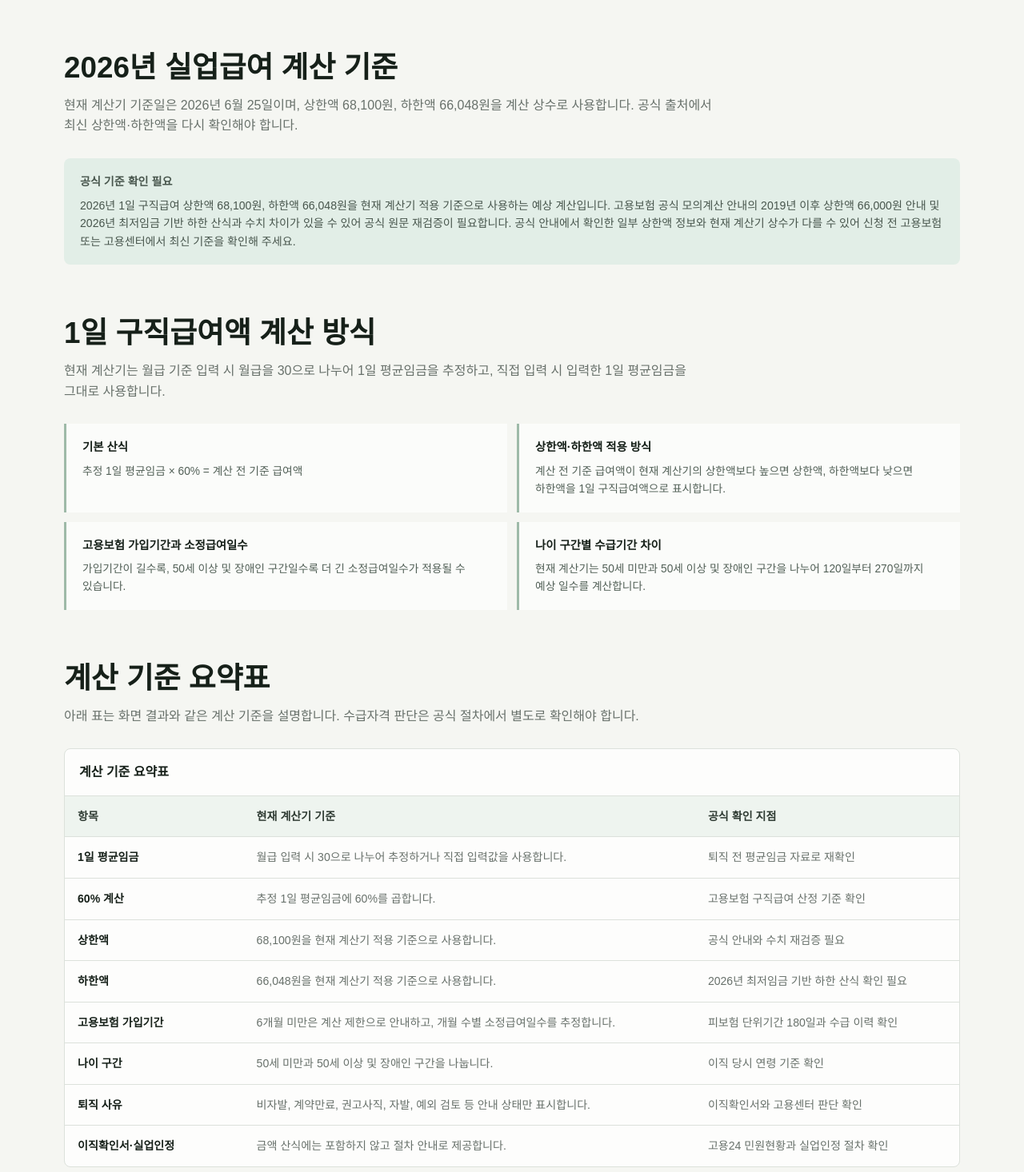
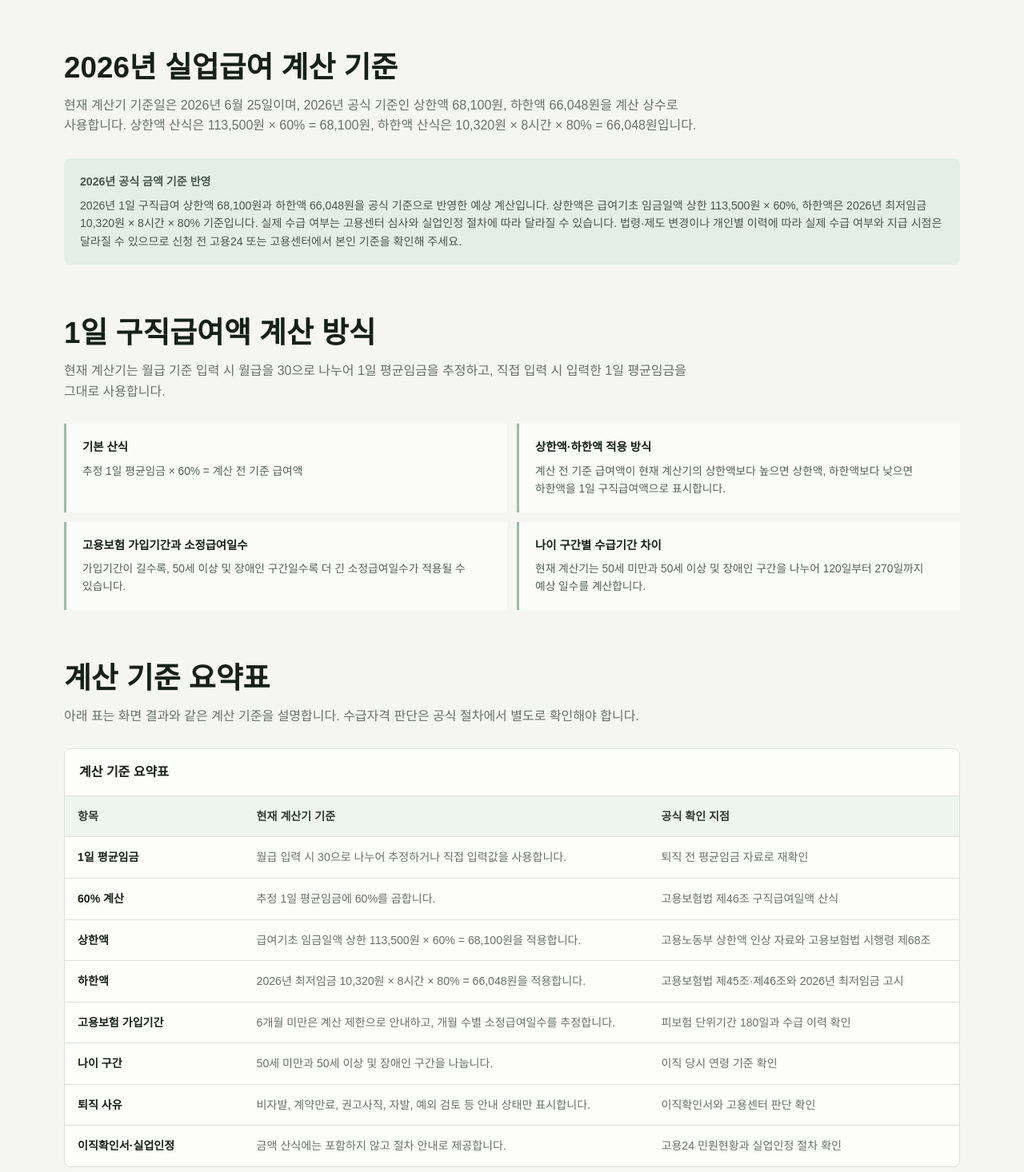
Before and after one commit to JulGi-Park/integrated-calculator, a Next.js app: page /calculators/unemployment in a window 1280 px wide. Shown: the part 2404-3870 px from the top of the page at 80% size. Built offline with nearby package versions, Linux system fonts and the light colour scheme.

Commit message:
fix: confirm unemployment benefit policy basis

```diff
--- a/components/calculators/UnemploymentContent.tsx
+++ b/components/calculators/UnemploymentContent.tsx
@@ -62,11 +62,11 @@ export function UnemploymentContent() {
           <p>{unemploymentBasisSummary}</p>
         </div>
         <aside className={styles.policyNotice} aria-label="공식 기준 재확인 안내">
-          <strong>공식 기준 확인 필요</strong>
+          <strong>2026년 공식 금액 기준 반영</strong>
           <p>
-            {UNEMPLOYMENT_POLICY_2026.sourceNote} 공식 안내에서 확인한 일부
-            상한액 정보와 현재 계산기 상수가 다를 수 있어 신청 전 고용보험 또는
-            고용센터에서 최신 기준을 확인해 주세요.
+            {UNEMPLOYMENT_POLICY_2026.sourceNote} 법령·제도 변경이나 개인별
+            이력에 따라 실제 수급 여부와 지급 시점은 달라질 수 있으므로 신청
+            전 고용24 또는 고용센터에서 본인 기준을 확인해 주세요.
           </p>
         </aside>
       </section>
--- a/components/calculators/unemploymentContentData.ts
+++ b/components/calculators/unemploymentContentData.ts
@@ -48,6 +48,10 @@ function formatKoreanDate(value: string): string {
 }
 
 export const unemploymentPolicyCheckedAt = "2026-06-25";
+export const unemploymentUpperBasisDailyWage = 113_500;
+export const unemploymentMinimumWage2026 = 10_320;
+export const unemploymentStandardDailyHours = 8;
+export const unemploymentMinimumWageBenefitRate = 80;
 
 export const unemploymentExampleInput: UnemploymentInput = {
   wageInputType: "monthlyWage",
@@ -101,12 +105,12 @@ export const unemploymentInterpretationCards = [
   {
     title: "1일 구직급여액",
     description:
-      "퇴직 전 평균임금 또는 입력한 1일 평균임금에 60%를 적용한 뒤, 현재 계산기에 설정된 상한액과 하한액 범위로 조정한 하루 예상 금액입니다.",
+      "퇴직 전 평균임금 또는 입력한 1일 평균임금에 60%를 적용한 뒤, 2026년 공식 상한액과 하한액 범위로 조정한 하루 예상 금액입니다.",
   },
   {
     title: "상한액·하한액",
     description:
-      "계산 전 기준 급여액이 너무 높거나 낮을 때 적용되는 일 단위 한도입니다. 현재 페이지는 계산기 적용 수치를 보여주되 공식 기준 재확인이 필요하다고 안내합니다.",
+      "상한액은 급여기초 임금일액 상한 113,500원 × 60% = 68,100원, 하한액은 2026년 최저임금 10,320원 × 8시간 × 80% = 66,048원 기준입니다.",
   },
   {
     title: "소정급여일수",
@@ -180,17 +184,17 @@ export const unemploymentCriteriaRows: UnemploymentCriteriaRow[] = [
   {
     item: "60% 계산",
     currentCalculatorBasis: "추정 1일 평균임금에 60%를 곱합니다.",
-    officialCheck: "고용보험 구직급여 산정 기준 확인",
+    officialCheck: "고용보험법 제46조 구직급여일액 산식",
   },
   {
     item: "상한액",
-    currentCalculatorBasis: `${formatWon(UNEMPLOYMENT_POLICY_2026.dailyBenefitUpperLimit)}을 현재 계산기 적용 기준으로 사용합니다.`,
-    officialCheck: "공식 안내와 수치 재검증 필요",
+    currentCalculatorBasis: `급여기초 임금일액 상한 ${formatWon(unemploymentUpperBasisDailyWage)} × 60% = ${formatWon(UNEMPLOYMENT_POLICY_2026.dailyBenefitUpperLimit)}을 적용합니다.`,
+    officialCheck: "고용노동부 상한액 인상 자료와 고용보험법 시행령 제68조",
   },
   {
     item: "하한액",
-    currentCalculatorBasis: `${formatWon(UNEMPLOYMENT_POLICY_2026.dailyBenefitLowerLimit)}을 현재 계산기 적용 기준으로 사용합니다.`,
-    officialCheck: "2026년 최저임금 기반 하한 산식 확인 필요",
+    currentCalculatorBasis: `2026년 최저임금 ${formatWon(unemploymentMinimumWage2026)} × ${unemploymentStandardDailyHours}시간 × ${unemploymentMinimumWageBenefitRate}% = ${formatWon(UNEMPLOYMENT_POLICY_2026.dailyBenefitLowerLimit)}을 적용합니다.`,
+    officialCheck: "고용보험법 제45조·제46조와 2026년 최저임금 고시",
   },
   {
     item: "고용보험 가입기간",
@@ -228,7 +232,7 @@ export const unemploymentFaqs: UnemploymentFaq[] = [
   {
     question: "상한액과 하한액은 왜 적용되나요?",
     answer:
-      "구직급여일액은 평균임금의 일정 비율로 계산되지만 일 단위 한도 범위 안에서 조정됩니다. 현재 계산기는 설정된 상한액과 하한액을 적용하며, 공식 고시와 안내는 신청 전 다시 확인해야 합니다.",
+      "구직급여일액은 평균임금의 일정 비율로 계산되지만 일 단위 한도 범위 안에서 조정됩니다. 2026년 기준 상한액은 급여기초 임금일액 상한 113,500원에 60%를 곱한 68,100원이고, 하한액은 최저임금 10,320원에 8시간과 80%를 곱한 66,048원입니다.",
   },
   {
     question: "고용보험 가입기간이 6개월이면 바로 받을 수 있나요?",
@@ -266,11 +270,32 @@ export const unemploymentSources: UnemploymentSource[] = [
     criterion: "신청 절차, 이직확인서, 실업인정 흐름",
   },
   {
-    organization: "고용보험",
-    title: "실업급여 모의계산 안내",
+    organization: "고용노동부",
+    title: "고용보험법 시행령 등 일부개정령안 국무회의 심의",
     checkedAt: unemploymentPolicyCheckedAt,
-    href: "https://eiac.ei.go.kr/ei/m/pf/MOW-PF-00-180-C.html",
-    criterion: "1일 평균급여 60%, 상한액·하한액 안내, 소정급여일수 안내",
+    href: "https://www.moel.go.kr/news/enews/report/enewsView.do?news_seq=18736",
+    criterion: "2026년 구직급여 상한액 68,100원 인상과 급여기초 임금일액 상한 113,500원",
+  },
+  {
+    organization: "국가법령정보센터",
+    title: "고용보험법 제45조 급여의 기초가 되는 임금일액",
+    checkedAt: unemploymentPolicyCheckedAt,
+    href: "https://www.law.go.kr/LSW//lsLawLinkInfo.do?chrClsCd=010202&lsId=001761&lsJoLnkSeq=1000770542&print=print",
+    criterion: "기초일액 산정, 최저기초일액, 대통령령 상한 근거",
+  },
+  {
+    organization: "국가법령정보센터",
+    title: "고용보험법 제46조 구직급여일액",
+    checkedAt: unemploymentPolicyCheckedAt,
+    href: "https://www.law.go.kr/LSW//lsLawLinkInfo.do?chrClsCd=010202&lsId=001761&lsJoLnkSeq=1000770549&print=print",
+    criterion: "기초일액 60%와 최저기초일액 80% 산식",
+  },
+  {
+    organization: "국가법령정보센터",
+    title: "고용보험법 시행령 제68조 급여기초 임금일액의 상한액",
+    checkedAt: unemploymentPolicyCheckedAt,
+    href: "https://www.law.go.kr/lsLinkProc.do?chrClsCd=010202&datClsCd=010102&gubun=admRul&joNo=006800000&lsId=41988&lsNm=%EA%B3%A0%EC%9A%A9%EB%B3%B4%ED%97%98%EB%B2%95%EC%8B%9C%ED%96%89%EB%A0%B9&mode=10",
+    criterion: "급여기초 임금일액 상한 113,500원",
   },
   {
     organization: "국가법령정보센터",
@@ -361,8 +386,16 @@ export const unemploymentFaqJsonLd = {
 export const unemploymentBasisSummary =
   `현재 계산기 기준일은 ${formatKoreanDate(
     UNEMPLOYMENT_POLICY_2026.basisDate,
-  )}이며, 상한액 ${formatWon(
+  )}이며, 2026년 공식 기준인 상한액 ${formatWon(
     UNEMPLOYMENT_POLICY_2026.dailyBenefitUpperLimit,
   )}, 하한액 ${formatWon(
     UNEMPLOYMENT_POLICY_2026.dailyBenefitLowerLimit,
-  )}을 계산 상수로 사용합니다. 공식 출처에서 최신 상한액·하한액을 다시 확인해야 합니다.`;
+  )}을 계산 상수로 사용합니다. 상한액 산식은 ${formatWon(
+    unemploymentUpperBasisDailyWage,
+  )} × 60% = ${formatWon(
+    UNEMPLOYMENT_POLICY_2026.dailyBenefitUpperLimit,
+  )}, 하한액 산식은 ${formatWon(
+    unemploymentMinimumWage2026,
+  )} × ${unemploymentStandardDailyHours}시간 × ${unemploymentMinimumWageBenefitRate}% = ${formatWon(
+    UNEMPLOYMENT_POLICY_2026.dailyBenefitLowerLimit,
+  )}입니다.`;
--- a/lib/calculators/unemployment/policy.ts
+++ b/lib/calculators/unemployment/policy.ts
@@ -2,16 +2,16 @@
  * 실업급여 예상 계산 정책
  *
  * 작업 기준일: 2026-06-25
- * 아래 상한액과 하한액은 1차 구현 기준값입니다. 실제 지급 여부와 세부
- * 금액은 고용보험 공식 고시, 이직확인서, 피보험 단위기간, 고용센터
- * 판단에 따라 달라질 수 있습니다.
+ * 2026년 구직급여 상한액과 하한액 기준을 공식 출처로 확인했습니다.
+ * 실제 수급 여부는 이직확인서, 피보험 단위기간, 퇴직 사유, 실업인정
+ * 절차와 고용센터 판단에 따라 달라질 수 있습니다.
  */
 export const UNEMPLOYMENT_POLICY_2026 = {
-  policyVersion: "2026-06-25-draft",
+  policyVersion: "2026-06-25-official",
   basisDate: "2026-06-25",
   sourceNote:
-    "2026년 1일 구직급여 상한액 68,100원, 하한액 66,048원을 현재 계산기 적용 기준으로 사용하는 예상 계산입니다. 고용보험 공식 모의계산 안내의 2019년 이후 상한액 66,000원 안내 및 2026년 최저임금 기반 하한 산식과 수치 차이가 있을 수 있어 공식 원문 재검증이 필요합니다.",
-  needsOfficialVerification: true,
+    "2026년 1일 구직급여 상한액 68,100원과 하한액 66,048원을 공식 기준으로 반영한 예상 계산입니다. 상한액은 급여기초 임금일액 상한 113,500원 × 60%, 하한액은 2026년 최저임금 10,320원 × 8시간 × 80% 기준입니다. 실제 수급 여부는 고용센터 심사와 실업인정 절차에 따라 달라질 수 있습니다.",
+  needsOfficialVerification: false,
   benefitRateNumerator: 60,
   benefitRateDenominator: 100,
   monthlyWageDivisor: 30,
```
Also changed, not shown: 2 other files (tests, documents, lock files or other folders).
